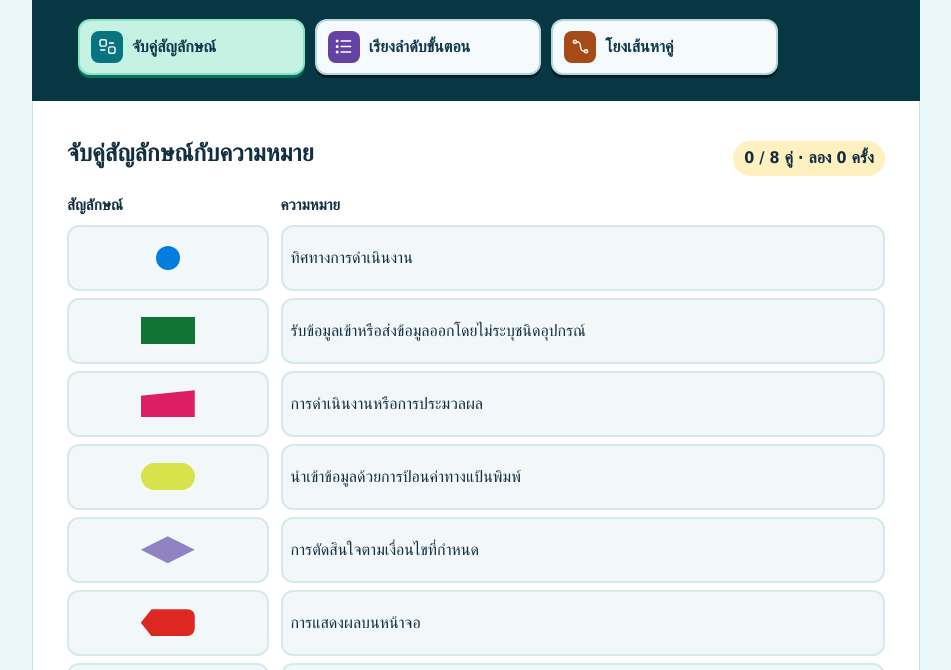
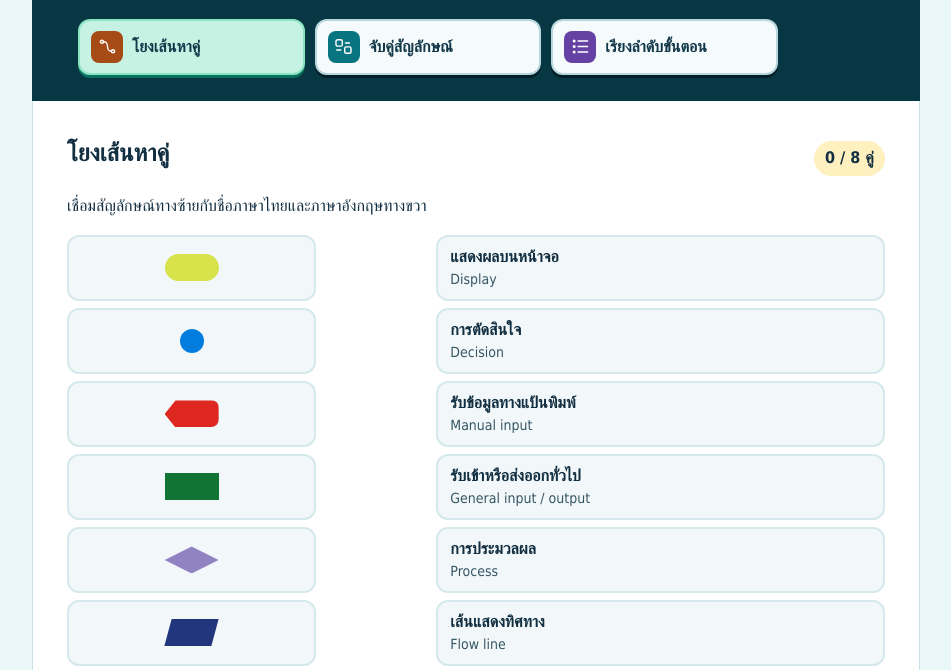
Before and after one commit to ms168888/flowchart-classroom-th, a plain HTML site: page index.html in a window 1280 px wide. Shown: the part 111-781 px from the top of the page, without its empty margins (164-1115 px from the left). Drawn offline with Linux system fonts and the light colour scheme.

Commit message:
Make line connection the first game

```diff
--- a/game.js
+++ b/game.js
@@ -26,7 +26,7 @@ const shuffle=(source)=>{
 };
 const indices=Array.from(symbols.keys());
 const mark=(i)=>'<span aria-hidden="true" class="mark '+symbols[i][0]+'" style="--ink:'+symbols[i][1]+'">'+(i===1?'↓ ↑':'')+'</span>';
-let mode='match',left,right,paired,sel,answer,tries,round,order,judged,feedback,checks; const ended={match:false,order:false};
+let mode='link',left,right,paired,sel,answer,tries,round,order,judged,feedback,checks; const ended={match:false,order:false};
 function resetMatch(){
  ended.match=false;
  left=shuffle(indices); right=shuffle(indices); paired=new Set(); sel=null; answer=null; tries=0;
@@ -125,4 +125,4 @@ game.addEventListener('click',e=>{
  else if(focus)game.querySelector(focus)?.focus();
  if(wasEnded&&!ended[mode]) game.querySelector('h2')?.focus();
 });
-round=0;resetMatch();resetOrder();render();
+round=0;resetMatch();resetOrder();
--- a/index.html
+++ b/index.html
@@ -15,5 +15,5 @@ nav button:focus-visible{outline-color:#ffce6a}
 @media(prefers-reduced-motion:reduce){nav button{transition:none}}
 
 .link-name-th,.link-name-en{display:block}.link-name-th{font-weight:700}.link-name-en{font-size:.875rem;margin-top:3px;color:#365665}</style>
-<main><header><h1>ห้องเกมผังงาน</h1><nav aria-label="เลือกเกม"><button id="chooseMatch" aria-pressed="true"><span class="nav-icon" aria-hidden="true"><svg viewBox="0 0 24 24" fill="none" stroke="currentColor" stroke-width="1.8" stroke-linecap="round" stroke-linejoin="round"><rect x="2.5" y="3.5" width="8" height="8" rx="2"/><rect x="13.5" y="12.5" width="8" height="8" rx="2"/><path d="M14.5 7.5h5m-16 9h5"/></svg></span><span>จับคู่สัญลักษณ์</span></button><button id="chooseOrder" aria-pressed="false"><span class="nav-icon" aria-hidden="true"><svg viewBox="0 0 24 24" fill="none" stroke="currentColor" stroke-width="1.8" stroke-linecap="round" stroke-linejoin="round"><path d="M9 5h12M9 12h12M9 19h12"/><circle cx="4" cy="5" r="1"/><circle cx="4" cy="12" r="1"/><circle cx="4" cy="19" r="1"/></svg></span><span>เรียงลำดับขั้นตอน</span></button><button id="chooseLink" aria-pressed="false"><span class="nav-icon" aria-hidden="true"><svg viewBox="0 0 24 24" fill="none" stroke="currentColor" stroke-width="1.8" stroke-linecap="round" stroke-linejoin="round"><circle cx="5" cy="6" r="2"/><circle cx="19" cy="18" r="2"/><path d="M7 6c9 0 1 12 10 12"/></svg></span><span>โยงเส้นหาคู่</span></button></nav></header><article id="game"></article></main>
-<script src="game.js?v=3" defer></script><script src="link.js?v=2" defer></script></html>
+<main><header><h1>ห้องเกมผังงาน</h1><nav aria-label="เลือกเกม"><button id="chooseLink" aria-pressed="true"><span class="nav-icon" aria-hidden="true"><svg viewBox="0 0 24 24" fill="none" stroke="currentColor" stroke-width="1.8" stroke-linecap="round" stroke-linejoin="round"><circle cx="5" cy="6" r="2"/><circle cx="19" cy="18" r="2"/><path d="M7 6c9 0 1 12 10 12"/></svg></span><span>โยงเส้นหาคู่</span></button><button id="chooseMatch" aria-pressed="false"><span class="nav-icon" aria-hidden="true"><svg viewBox="0 0 24 24" fill="none" stroke="currentColor" stroke-width="1.8" stroke-linecap="round" stroke-linejoin="round"><rect x="2.5" y="3.5" width="8" height="8" rx="2"/><rect x="13.5" y="12.5" width="8" height="8" rx="2"/><path d="M14.5 7.5h5m-16 9h5"/></svg></span><span>จับคู่สัญลักษณ์</span></button><button id="chooseOrder" aria-pressed="false"><span class="nav-icon" aria-hidden="true"><svg viewBox="0 0 24 24" fill="none" stroke="currentColor" stroke-width="1.8" stroke-linecap="round" stroke-linejoin="round"><path d="M9 5h12M9 12h12M9 19h12"/><circle cx="4" cy="5" r="1"/><circle cx="4" cy="12" r="1"/><circle cx="4" cy="19" r="1"/></svg></span><span>เรียงลำดับขั้นตอน</span></button></nav></header><article id="game"></article></main>
+<script src="game.js?v=4" defer></script><script src="link.js?v=3" defer></script></html>
--- a/link.js
+++ b/link.js
@@ -86,3 +86,4 @@ window.addEventListener('pointerup',e=>{
 window.addEventListener('pointercancel',()=>{dragStart=null;paintLinks()});
 window.addEventListener('resize',()=>{if(mode==='link')paintLinks()});
 resetLink();
+render();
```
